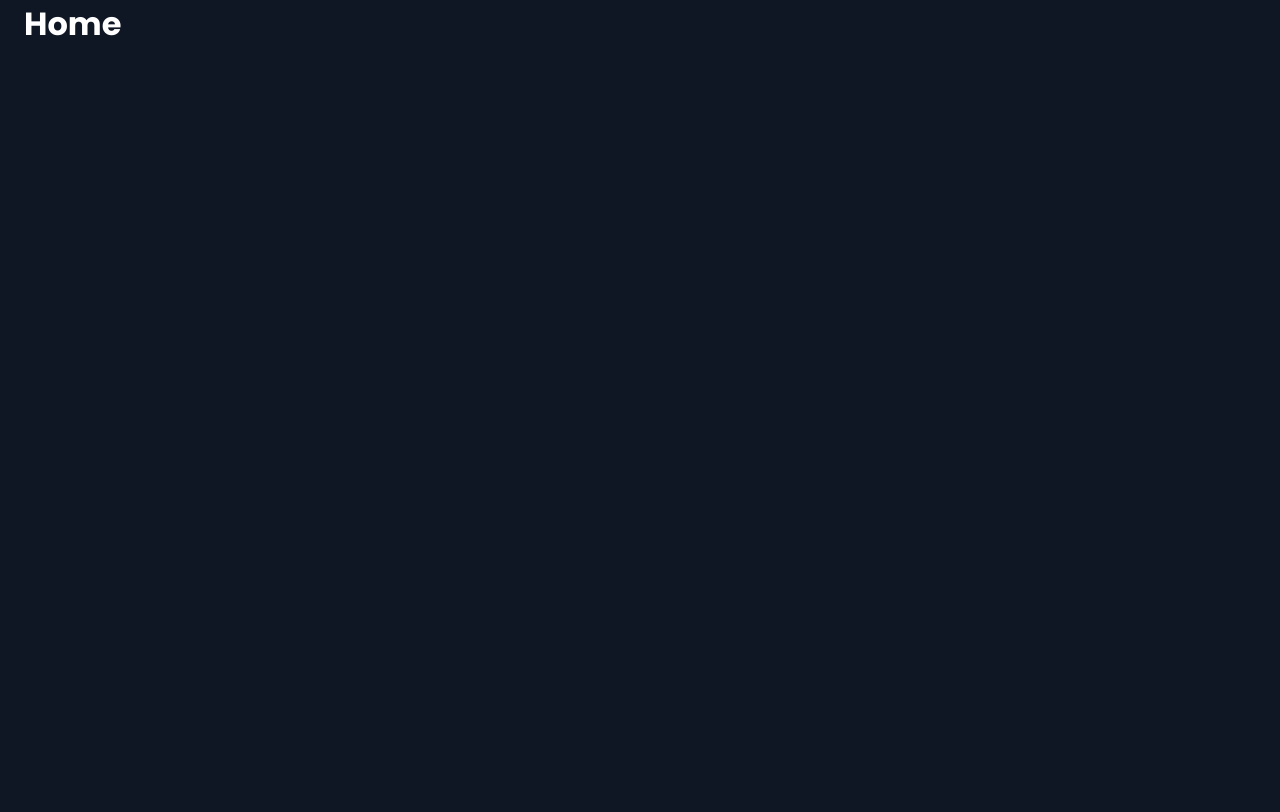
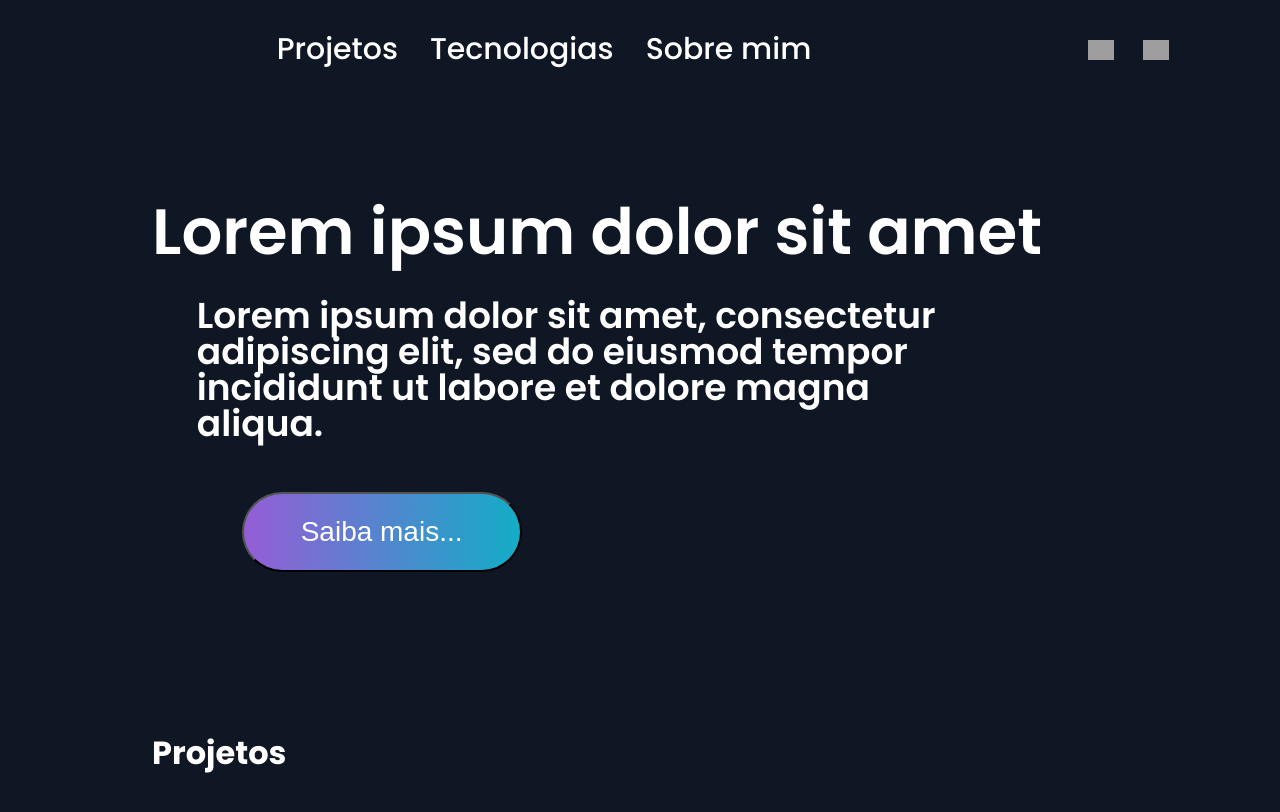
Before and after one commit to FelipeFernandesr/RID185953_Desafio04, a React (Vite) app: page / in a window 1280 px wide. Shown: the top 812 px of the page. Built offline with nearby package versions, Linux system fonts and the light colour scheme; grey boxes are pictures that could not be loaded.

Commit message:
Feat: NavBar

```diff
--- /dev/null
+++ b/src/components/Hero.tsx
@@ -0,0 +1,33 @@
+import styled from 'styled-components'
+import { pxToRem } from '@/utils'
+import { StyledButton } from './StyledButton'
+import { StyledDiv } from './StyledDiv'
+
+const TitleHero = styled.h1`
+  font-weight: 600;
+  font-size: ${pxToRem(64)};
+  line-height: 100%;
+  letter-spacing: 0%;
+`
+const TextHero = styled.p`
+  font-weight: 600;
+  font-size: ${pxToRem(36)};
+  line-height: 100%;
+  letter-spacing: 0%;
+  margin: 34px 3.5vw 50px;
+`
+
+function Hero() {
+  return (
+    <StyledDiv>
+      <TitleHero>Lorem ipsum dolor sit amet</TitleHero>
+      <TextHero>
+        Lorem ipsum dolor sit amet, consectetur adipiscing elit, sed do eiusmod
+        tempor incididunt ut labore et dolore magna aliqua.
+      </TextHero>
+      <StyledButton children={'Saiba mais...'} />
+    </StyledDiv>
+  )
+}
+
+export default Hero
--- /dev/null
+++ b/src/components/NavBar.tsx
@@ -0,0 +1,114 @@
+// NavBar.jsx
+import styled from 'styled-components'
+import { pxToRem } from '@/utils'
+import inLogo from '/inlogo1.svg'
+import gitLogo from '/gitlogo1.svg'
+
+const NavArea = styled.div``
+
+const Nav = styled.nav`
+  height: 100px;
+  display: flex;
+  align-items: center;
+  flex-direction: row;
+  box-sizing: border-box;
+  background-color: #0f1624;
+  padding: 1rem 0;
+`
+
+const NavList = styled.ul`
+  display: flex;
+  justify-content: center;
+  gap: 2rem;
+  list-style: none;
+  margin: 0;
+  padding: 0;
+  width: 85vw;
+`
+
+const NavItem = styled.li`
+  @media screen and (max-width: 768px) {
+    a {
+      font-size: ${pxToRem(16)};
+    }
+  }
+`
+
+const NavLink = styled.a`
+  font-weight: 500;
+  font-size: ${pxToRem(30)};
+  color: #fff;
+  text-decoration: none;
+  transition: color 0.2s ease-in-out;
+  align-items: center;
+  line-height: ${pxToRem(30)};
+  &:hover {
+    color: #00bfff;
+  }
+`
+
+const CenterLogos = styled.div`
+  display: flex;
+  justify-content: left;
+  gap: ${pxToRem(29)};
+  align-items: center;
+  width: 15vw;
+  box-sizing: border-box;
+
+  max-width: ${pxToRem(29.91)}; /* Define um tamanho máximo */
+    height: auto;              /* Mantém a proporção */
+    transition: transform 0.2s ease;
+
+    /**&:hover {
+      transform: scale(1.1); /* Pequeno zoom ao passar o mouse (opcional) */
+    }*/
+  }
+
+  @media screen and (max-width: 768px) {
+
+  }
+`
+
+const ImgLogo = styled.img`
+  width: ${pxToRem(26)};
+  height: auto;
+  display: flex;
+  aling-items: center;
+
+  @media screen and (max-width: 768px) {
+    width: ${pxToRem(16)};
+  }
+`
+
+function NavBar() {
+  return (
+    <NavArea>
+      <Nav>
+        <NavList>
+          <NavItem>
+            <NavLink href="/">Projetos</NavLink>
+          </NavItem>
+          <NavItem>
+            <NavLink href="/tecnologias">Tecnologias</NavLink>
+          </NavItem>
+          <NavItem>
+            <NavLink href="#sobre-mim">Sobre mim</NavLink>
+          </NavItem>
+        </NavList>
+        <CenterLogos>
+          <NavLink
+            href="https://www.linkedin.com/in/felipefernandesr/"
+            target="_blank"
+          >
+            <ImgLogo src={inLogo} alt="" />
+          </NavLink>
+          <NavLink href="https://github.com/FelipeFernandesr" target="_blank">
+            <ImgLogo src={gitLogo} alt="" />
+          </NavLink>
+        </CenterLogos>
+      </Nav>
+    </NavArea>
+  )
+}
+
+export default NavBar
--- /dev/null
+++ b/src/components/Projetos.tsx
@@ -0,0 +1,13 @@
+//import styled from 'styled-components'
+//import { pxToRem } from '@/utils'
+import { StyledDiv } from './StyledDiv'
+
+function Projetos() {
+  return (
+    <StyledDiv>
+      <h1>Projetos</h1>
+    </StyledDiv>
+  )
+}
+
+export default Projetos
--- /dev/null
+++ b/src/components/StyledButton.tsx
@@ -0,0 +1,25 @@
+import styled from 'styled-components'
+import { pxToRem } from '@/utils'
+
+export const StyledButton = styled.button`
+  width: ${pxToRem(280)};
+  height: ${pxToRem(80)};
+  top: ${pxToRem(659)};
+  left: ${pxToRem(301)};
+  margin-left: 7vw;
+  border-radius: ${pxToRem(83)};
+  cursor: pointer;
+  font-weight: ${pxToRem(600)};
+  font-size: ${pxToRem(28)};
+  line-height: 100%;
+  letter-spacing: 0%;
+  color: #ffffff;
+  background: linear-gradient(270deg, #13adc7 0%, #6978d1 66.67%, #945dd6 100%);
+
+  &.projects {
+    width: ${pxToRem(200)};
+    height: ${pxToRem(60)};
+    top: ${pxToRem(1680)};
+    left: ${pxToRem(325)};
+  }
+`
--- /dev/null
+++ b/src/components/StyledDiv.tsx
@@ -0,0 +1,7 @@
+import { pxToRem } from '@/utils'
+import { styled } from 'styled-components'
+
+export const StyledDiv = styled.div`
+  width: auto;
+  margin: ${pxToRem(100)} 10vw ${pxToRem(157)} 10vw};
+`
--- /dev/null
+++ b/src/components/index.ts
@@ -0,0 +1,5 @@
+export { default as NavBar } from './NavBar'
+export { StyledButton } from './StyledButton'
+export { StyledDiv } from './StyledDiv'
+export { default as Hero } from './Hero'
+export { default as Projetos } from './Projetos'
--- a/src/pages/Home.tsx
+++ b/src/pages/Home.tsx
@@ -1,13 +1,16 @@
 import { Box, Container, Grid } from '@mui/material'
+import { NavBar, Hero, Projetos } from '@/components'
 
 function Home() {
   return (
     <>
+      <NavBar />
       <Box>
         <Grid container>
           <Grid>
             <Container>
-              <h1>Home</h1>
+              <Hero />
+              <Projetos />
             </Container>
           </Grid>
         </Grid>
--- a/src/pages/Tecnologies.tsx
+++ b/src/pages/Tecnologies.tsx
@@ -1,6 +1,9 @@
+import { NavBar } from '@/components'
+
 function Tecnologies() {
   return (
     <>
+      <NavBar />
       <h1>Tecnologias</h1>
     </>
   )
--- a/src/styles/theme.ts
+++ b/src/styles/theme.ts
@@ -6,7 +6,7 @@ export const darkTheme: Theme = {
   appSkeletonFrom: '#EEE',
   appSkeletonTo: '#CCC',
   buttons: {
-    hero: 'background: linear-gradient(270deg, #13ADC7 0%, #6978D1 66.67%, #945DD6 100%)',
+    hero: '',
   },
   card: {
     background: '#0F1624',
--- /dev/null
+++ b/src/utils/index.ts
@@ -0,0 +1 @@
+export * from './pxToRem'
--- /dev/null
+++ b/src/utils/pxToRem.ts
@@ -0,0 +1,8 @@
+/**
+ * Convert pixels to rem
+ * @param pixels - Pixels value to be convert
+ * @returns The convert rem value
+ */
+export function pxToRem(pixels: number): string {
+  return `${pixels / 16}rem`
+}
```
